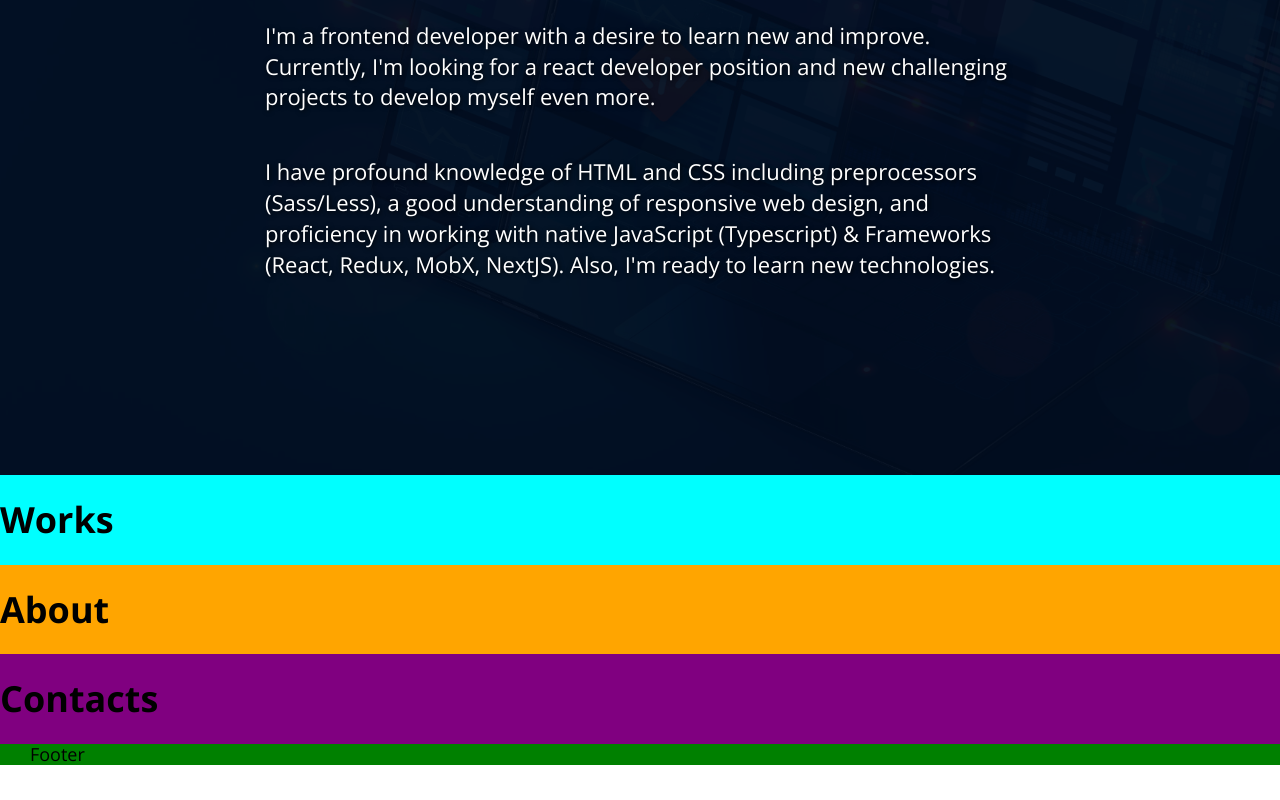
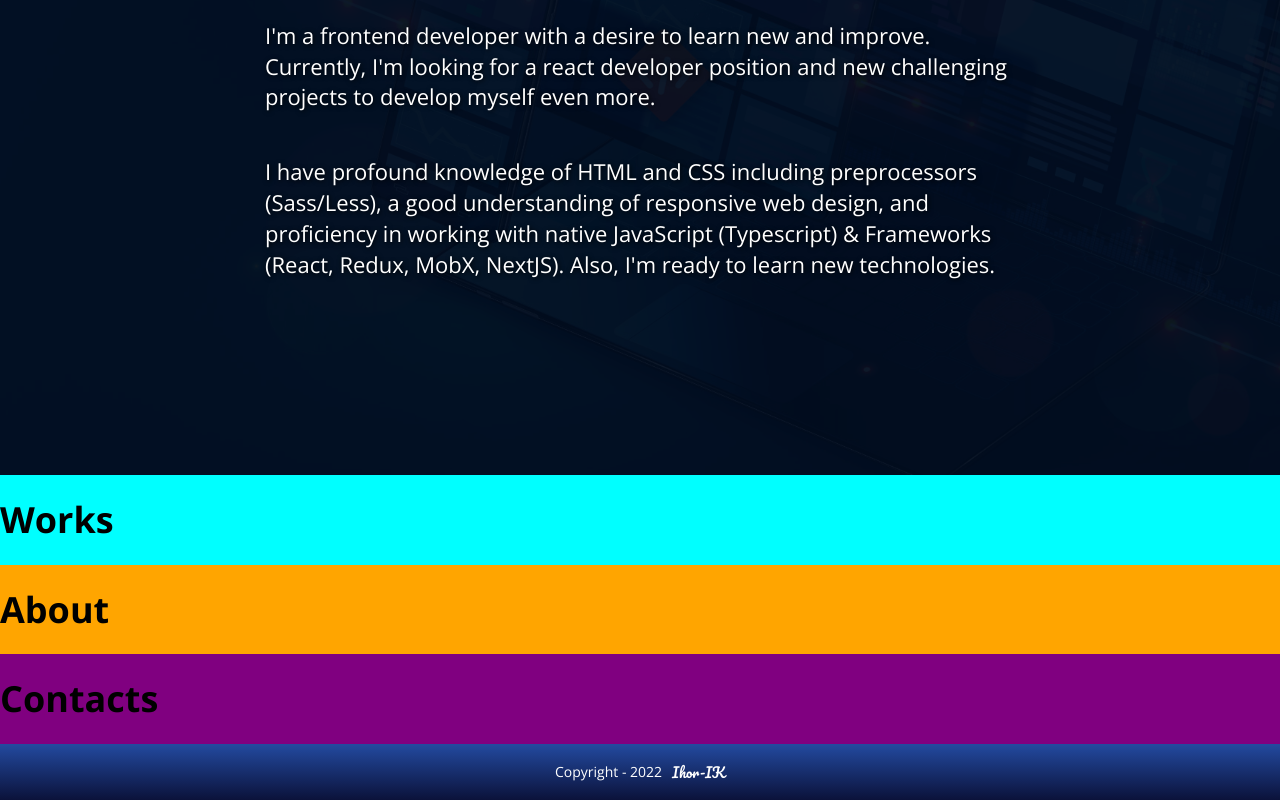
Before and after one commit to jamesKahura01/portfolio, a React (Create React App) app: page / in a window 1280 px wide. Shown: the part 325-1125 px from the top of the page. Before the commit the page ends 1091 px from the top, so only its background shows below. Built offline with nearby package versions, Linux system fonts and the light colour scheme; a web font is replaced by a local one.

Commit message:
Added footer layout

```diff
--- a/src/components/Footer/Footer.jsx
+++ b/src/components/Footer/Footer.jsx
@@ -4,9 +4,17 @@ import styles from './Footer.module.scss';
 const Footer = () => {
   return (
     <footer className={styles.footer}>
-      <div className='container'>
-        Footer
+      <div className={styles.footer__copyText}>
+        Copyright - 2022
       </div>
+
+      <a
+        href='https://www.linkedin.com/in/ihor-kuchin-6a3736203/'
+        target={`_blank`}
+        className={styles.footer__copyAuthor}
+      >
+        Ihor-IK
+      </a>
     </footer>
   );
 };
--- a/src/components/Footer/Footer.module.scss
+++ b/src/components/Footer/Footer.module.scss
@@ -1,3 +1,33 @@
+@import '../../styles/utils/vars';
+@import '../../styles/utils/mixins';
+
 .footer {
-  background: green;
+  display: flex;
+  justify-content: center;
+  align-items: center;
+  gap: 10px;
+
+  padding: 20px 0;
+
+  color: $color-secondary;
+
+  background: $color-footer-bg;
+
+  &__copyText,
+  &__copyAuthor {
+    font-size: $font-size-mini;
+  }
+
+  &__copyAuthor {
+    position: relative;
+    display: block;
+
+    font-family: $font-family-signature;
+    color: $color-secondary;
+    text-decoration: none;
+
+    transition: color $transition-behavior;
+
+    @include hoverLinkDecoration(-5px);
+  }
 }
--- /dev/null
+++ b/src/styles/fonts/pacifico.scss
@@ -0,0 +1,4 @@
+@import 'https://fonts.googleapis.com/css2?family=Pacifico&display=swap';
+
+//400
+//font-family: 'Pacifico', cursive;
--- a/src/styles/index.scss
+++ b/src/styles/index.scss
@@ -1,6 +1,7 @@
 @import './utils/normalize';
 @import './fonts/open-sans.scss';
 @import './fonts/fredericka.scss';
+@import './fonts/pacifico.scss';
 
 @import './utils/vars';
 @import './utils/mixins';
--- a/src/styles/utils/_mixins.scss
+++ b/src/styles/utils/_mixins.scss
@@ -20,4 +20,31 @@
   @media (max-width: 480px) {
     @content
   }
+};
+
+@mixin hoverLinkDecoration($bottom) {
+  &:hover {
+    color: $color-blue;
+  }
+
+  &:after {
+    content: "";
+    position: absolute;
+    bottom: $bottom;
+    left: 50%;
+    transform: translateX(-50%);
+
+    display: block;
+    width: 0;
+    height: 2px;
+
+    background: $color-secondary;
+
+    transition: all $transition-behavior;
+  }
+
+  &:hover:after {
+    width: 100%;
+    background: $color-blue;
+  }
 }
--- a/src/styles/utils/_vars.scss
+++ b/src/styles/utils/_vars.scss
@@ -10,7 +10,7 @@ $color-blue: #66ffff;
 $color-yellow: #fbff00;
 
 $color-header-bg: linear-gradient($color-normal, $color-light);
-$color-footer-bg: linear-gradient($color-normal, $color-dark);
+$color-footer-bg: linear-gradient($color-light, $color-dark);
 
 $color-logo-leftPart: $color-blue;
 $color-logo-rightPart: $color-yellow;
@@ -20,6 +20,7 @@ $shadow-light: 1px 1px 5px #fff;
 
 $font-family-main: 'Open Sans', sans-serif;
 $font-family-logo: 'Fredericka the Great', cursive;
+$font-family-signature: 'Pacifico', cursive;
 
 $font-size-main: 18px;
 $font-size-large: 22px;
```
